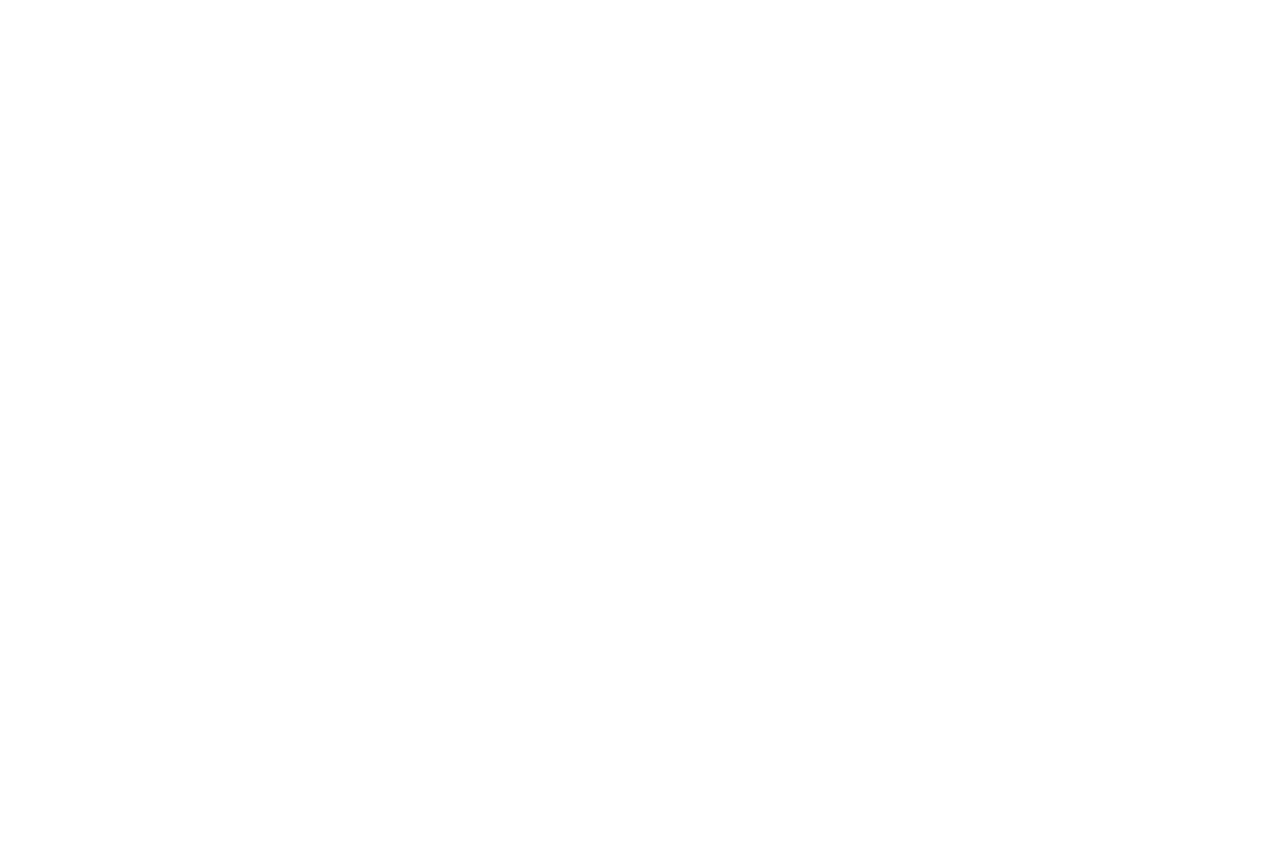
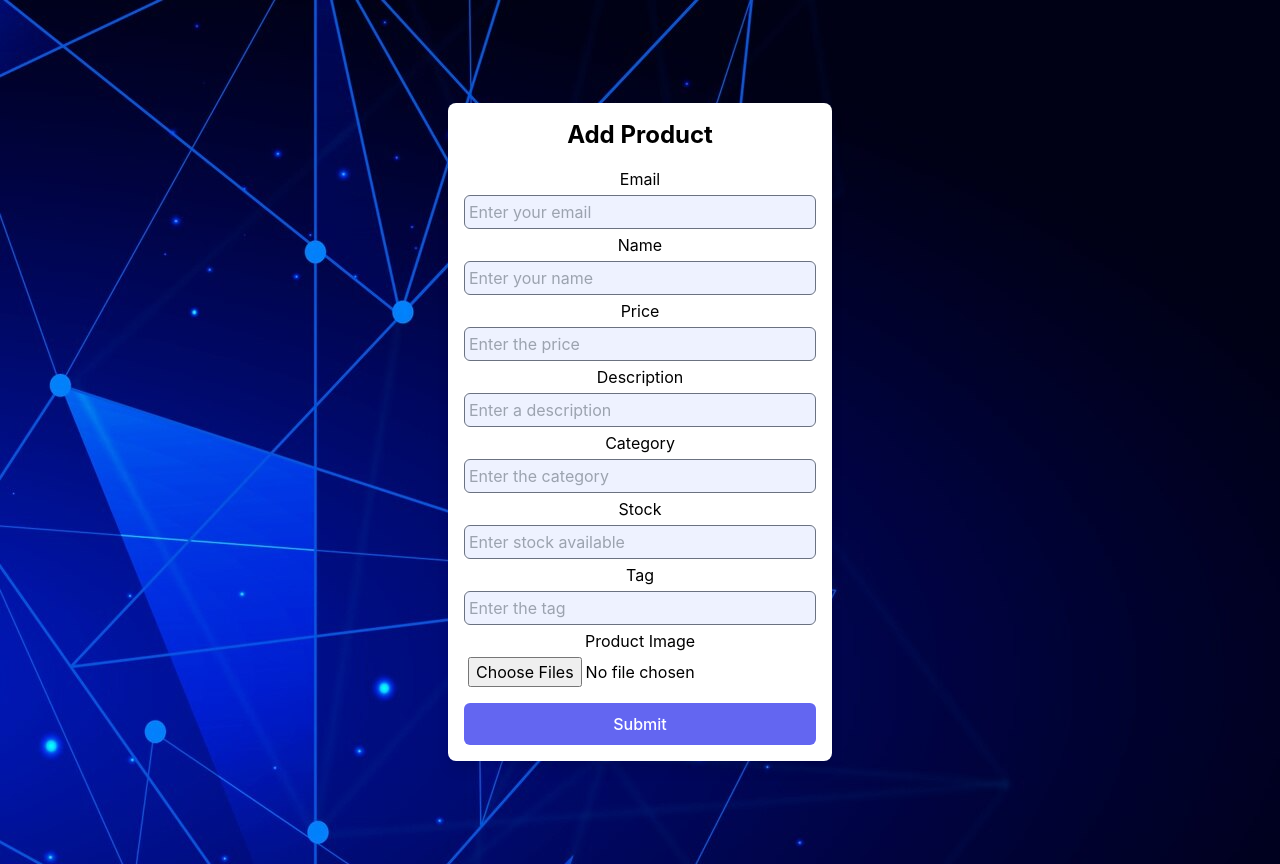
Before and after one commit to Niranjan7407/Ecommerce-Follow-Along, a React (Vite) app in the folder frontend/: page /product in a window 1280 px wide. Before the commit this address had no page. Before the commit the page ends 800 px from the top, so only its background shows below. Built offline with nearby package versions, Linux system fonts and the light colour scheme.

Commit message:
Milestone 9

```diff
--- a/frontend/src/App.jsx
+++ b/frontend/src/App.jsx
@@ -3,6 +3,7 @@
 import Login from './Components/Login'
 import Signup from './Components/Signup'
 import Home from './Components/Homepage'
+import { Productform } from './Components/ProductForm'
 import './App.css'
 
 function App() {
@@ -14,6 +15,7 @@
       <Route path='/login' element={<Login />} />
       <Route path='/sign-up' element={<Signup/>} />
       <Route path='/' element={<Home />} />
+      <Route path='/product' element={<Productform />}></Route>
     </Routes>
     {/* <Link to='/login'><button className="bg-blue-500 hover:bg-blue-700 text-white font-bold py-2 px-4 rounded">Login</button></Link>
     <Link to='/sign-up'><button className="bg-blue-500 hover:bg-blue-700 text-white font-bold py-2 px-4 rounded">Sign up</button></Link> */}
--- /dev/null
+++ b/frontend/src/Components/ProductForm.jsx
@@ -0,0 +1,174 @@
+import React, { useState, useEffect } from 'react';
+import axios from 'axios';
+import bgg from './../assets/bg_regis.jpg'
+
+export const Productform = () => {
+    const [name, setName] = useState('');
+    const [price, setPrice] = useState('');
+    const [description, setDescription] = useState('');
+    const [category, setCategory] = useState('');
+    const [stock, setStock] = useState('');
+    const [tag, setTag] = useState('');
+    const [email, setEmail] = useState('');
+
+    const [preview, setPreview] = useState([]);
+    const [image, setImage] = useState([]);
+
+    useEffect(()=>{
+        document.getElementsByTagName('body')[0].style.backgroundImage=`url(${bgg})`
+    })
+
+    const handleImage = (e) => {
+        const files = Array.from(e.target.files);
+        setImage((prev) => [...prev, ...files]);
+        const img = files.map((file) => URL.createObjectURL(file));
+        setPreview(img);
+    };
+
+    const handleSubmit = async (e) => {
+        e.preventDefault();
+        const formData = new FormData();
+        formData.append('name', name);
+        formData.append('email', email);
+        formData.append('price', price);
+        formData.append('description', description);
+        formData.append('category', category);
+        formData.append('stock', stock);
+        formData.append('tag', tag);
+
+        image.forEach((file) => {
+            formData.append('image', file);
+        });
+
+        console.log(formData);
+        alert('Product added successfully');
+
+        const res = await axios.post('http://localhost:5173/productForm', formData);
+
+        if (res.status === 200) {
+            setName('');
+            setEmail('');
+            setPrice('');
+            setDescription('');
+            setCategory('');
+            setStock('');
+            setTag('');
+            setImage([]);
+            setPreview([]);
+        }
+    };
+
+    return (
+        <div className='flex justify-center items-center h-screen text-black'>
+            <div className='form-container bg-white p-4 rounded-lg shadow-lg w-96 display flex justify-center items-center flex-col'>
+            <form onSubmit={handleSubmit}>
+                <h1 className='text-2xl font-bold mb-4 '>Add Product</h1>
+                <div className="div-email mt-1 ">
+                    <label>Email</label>
+                    <input
+                        type="email"
+                        required
+                        onChange={(e) => setEmail(e.target.value)}
+                        value={email}
+                        placeholder="Enter your email"
+                        className='border border-gray-500 rounded-md p-1 w-full mt-1 bg-indigo-50'
+                    />
+                </div>
+
+                <div className="div-name mt-1 ">
+                    <label>Name</label>
+                    <input
+                        type="text"
+                        required
+                        onChange={(e) => setName(e.target.value)}
+                        value={name}
+                        placeholder="Enter your name"
+                        className='border border-gray-500 rounded-md p-1 w-full mt-1 bg-indigo-50'
+                    />
+                </div>
+
+                <div className="div-price mt-1 ">
+                    <label>Price</label>
+                    <input
+                        type="number"
+                        required
+                        onChange={(e) => setPrice(e.target.value)}
+                        value={price}
+                        placeholder="Enter the price"
+                        className='border border-gray-500 rounded-md p-1 w-full mt-1 bg-indigo-50'
+                    />
+                </div>
+
+                <div className="div-description mt-1 ">
+                    <label>Description</label>
+                    <input
+                        type="text"
+                        required
+                        onChange={(e) => setDescription(e.target.value)}
+                        value={description}
+                        placeholder="Enter a description"
+                        className='border border-gray-500 rounded-md p-1 w-full mt-1 bg-indigo-50'
+                    />
+                </div>
+
+                <div className="div-category mt-1 ">
+                    <label>Category</label>
+                    <input
+                        type="text"
+                        required
+                        onChange={(e) => setCategory(e.target.value)}
+                        value={category}
+                        placeholder="Enter the category"
+                        className='border border-gray-500 rounded-md p-1 w-full mt-1 bg-indigo-50'
+                    />
+                </div>
+
+                <div className="div-stock mt-1 ">
+                    <label>Stock</label>
+                    <input
+                        type="number"
+                        required
+                        onChange={(e) => setStock(e.target.value)}
+                        value={stock}
+                        placeholder="Enter stock available"
+                        className='border border-gray-500 rounded-md p-1 w-full mt-1 bg-indigo-50'
+                    />
+                </div>
+
+                <div className="div-tag mt-1 ">
+                    <label>Tag</label>
+                    <input
+                        type="text"
+                        required
+                        onChange={(e) => setTag(e.target.value)}
+                        value={tag}
+                        placeholder="Enter the tag"
+                        className='border border-gray-500 rounded-md p-1 w-full mt-1 bg-indigo-50'
+                    />
+                </div>
+
+                <div className="div-image mt-1 ">
+                    <label>Product Image</label>
+                    <input
+                        type="file"
+                        multiple
+                        required
+                        onChange={handleImage}
+                        className='mt-1 '
+                    />
+                </div>
+
+                <div>
+                    <button type="submit" className='bg-indigo-500 rounded-md p-2 w-full mt-4 text-white'>Submit</button>
+                </div>
+
+                <div className="div-preview">
+                    {preview.map((img, index) => (
+                        <img src={img} alt="preview" key={index} />
+                    ))}
+                </div>
+            </form>
+        </div>
+        </div>
+    );
+};
```
Also changed, not shown: 1 other file (tests, documents, lock files or other folders).
